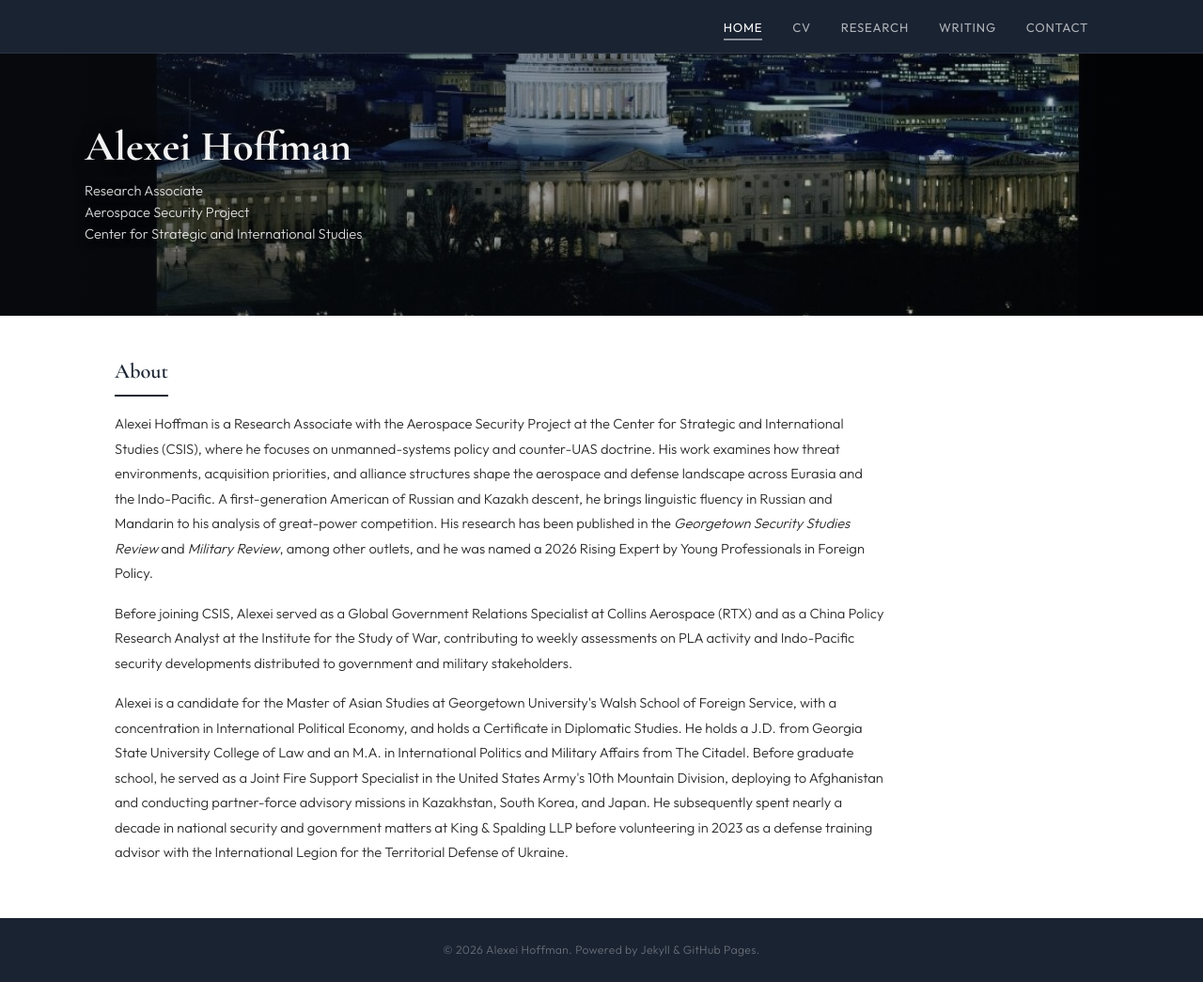
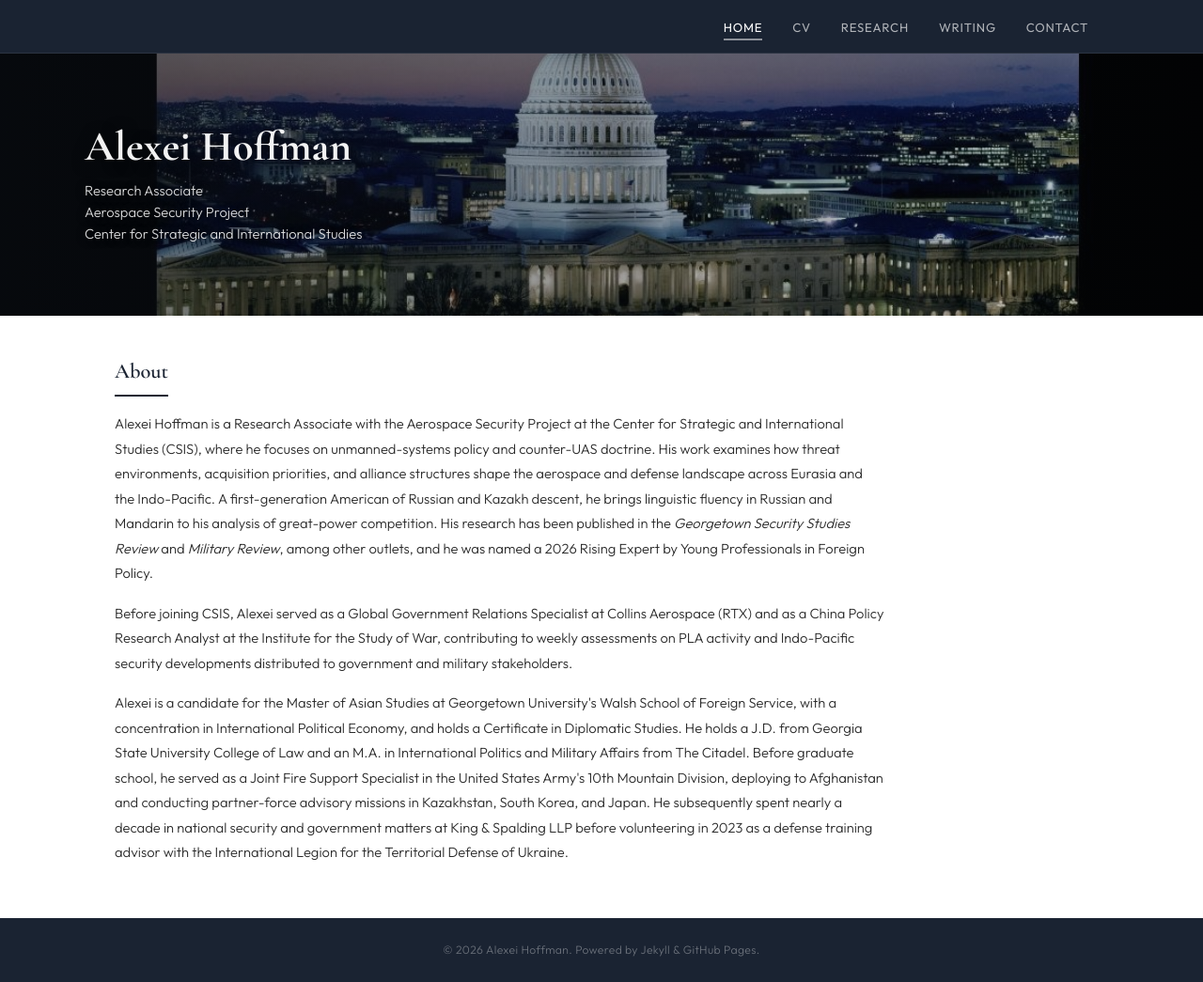
Before and after one commit to a-novi13-byte/a-novi13-byte.github.io, a Jekyll site: the page built from index.html, in a window 1280 px wide and 1045 px high. Shown: the whole window at 94% size. Built offline with Jekyll 4.4.1, drawn with Linux system fonts in a browser that asks for light colours.

Commit message:
Update main.css

```diff
--- a/assets/css/main.css
+++ b/assets/css/main.css
@@ -26,7 +26,7 @@
 .nav-toggle span { display: block; width: 22px; height: 2px; background: #fff; margin: 5px 0; transition: 0.3s; }
 
 .hero-banner { margin-top: 56px; position: relative; width: 100%; height: 280px; overflow: hidden; background: #0a0e14; }
-.hero-banner img { width: 100%; height: 100%; object-fit: cover; object-position: center 70%; }
+.hero-banner img { width: 100%; height: 100%; object-fit: cover; object-position: center 55%; }
 .hero-banner-overlay { position: absolute; inset: 0; display: flex; flex-direction: column; justify-content: center; padding: 0 2rem; background: linear-gradient(to right, rgba(10,14,20,0.65) 0%, rgba(10,14,20,0.4) 50%, rgba(10,14,20,0.2) 100%); }
 .hero-banner-inner { max-width: 1100px; margin: 0 auto; width: 100%; }
 .hero-banner h1 { font-family: var(--font-display); font-size: 2.8rem; font-weight: 700; color: rgba(255,255,255,0.95); line-height: 1.1; margin-bottom: 0.7rem; text-shadow: 0 2px 16px rgba(0,0,0,0.6); }
```
